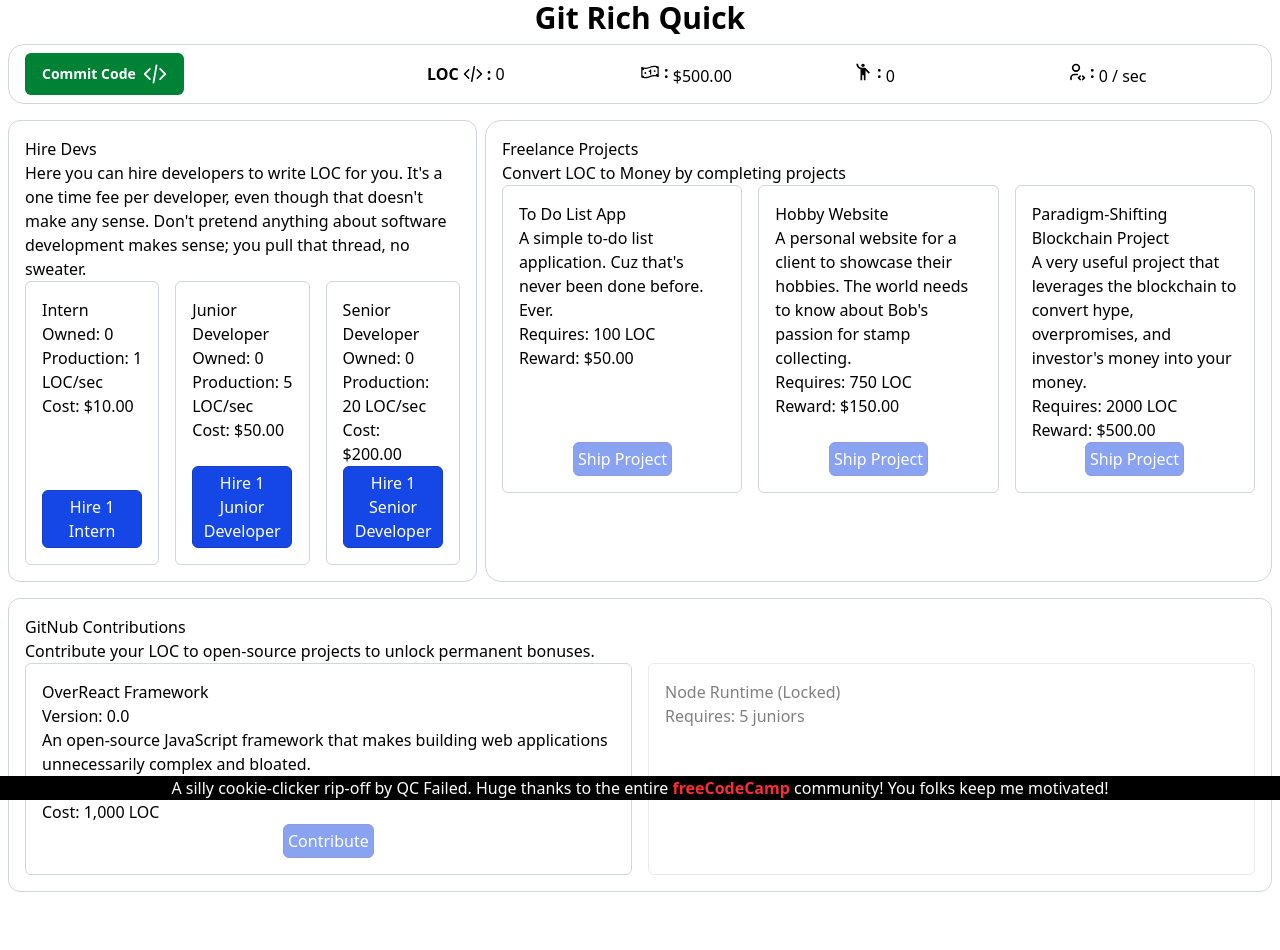
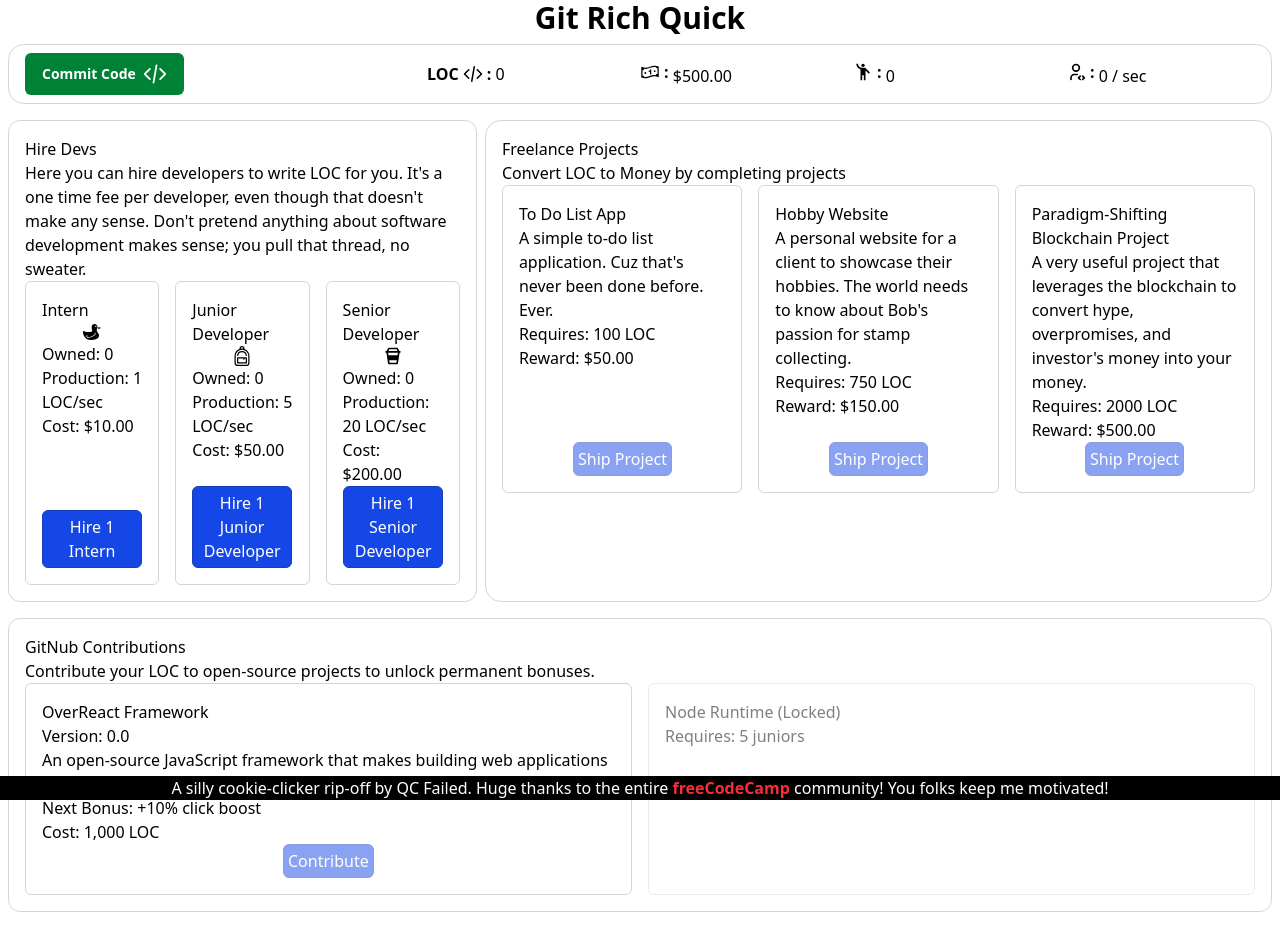
Before and after one commit to BDubDesigns/git-rich-quick, a React (Vite) app in the folder client/: page / in a window 1280 px wide. Shown: the top 950 px of the page. Built offline with nearby package versions, Linux system fonts and the light colour scheme.

Commit message:
feat: Add icons to employee cards in Shop component and update icon references in GameContext

```diff
--- a/client/src/components/Shop.jsx
+++ b/client/src/components/Shop.jsx
@@ -37,6 +37,7 @@ export function Shop() {
               className="border rounded-md border-gray-300 p-4 flex flex-col"
             >
               <h3>{config.name}</h3>
+              <p className="flex justify-center w-full">{config.icon}</p>
               <p>Owned: {employee.count}</p>
               <p>Production: {config.locPerSecond} LOC/sec</p>
               <p>Cost: ${formatMoney(currentCost)}</p>
--- a/client/src/context/GameContext.jsx
+++ b/client/src/context/GameContext.jsx
@@ -1,6 +1,7 @@
 import { useReducer, useContext, createContext } from "react";
 import { GiPlasticDuck } from "react-icons/gi";
-import { HiOutlineBriefcase, HiStar } from "react-icons/hi2";
+import { BsBackpack } from "react-icons/bs";
+import { BiCoffeeTogo } from "react-icons/bi";
 
 const GameContext = createContext();
 
@@ -19,14 +20,14 @@ export const EMPLOYEE_CONFIGS = {
     baseCost: 5000, // $50.00
     locPerSecond: 5,
     costMultiplier: 1.15,
-    icon: <HiOutlineBriefcase size={20} />,
+    icon: <BsBackpack size={20} />,
   },
   senior: {
     name: "Senior Developer",
     baseCost: 20000, // $200.00
     locPerSecond: 20,
     costMultiplier: 1.2,
-    icon: <HiStar size={20} />,
+    icon: <BiCoffeeTogo size={20} />,
   },
 };
 
```
